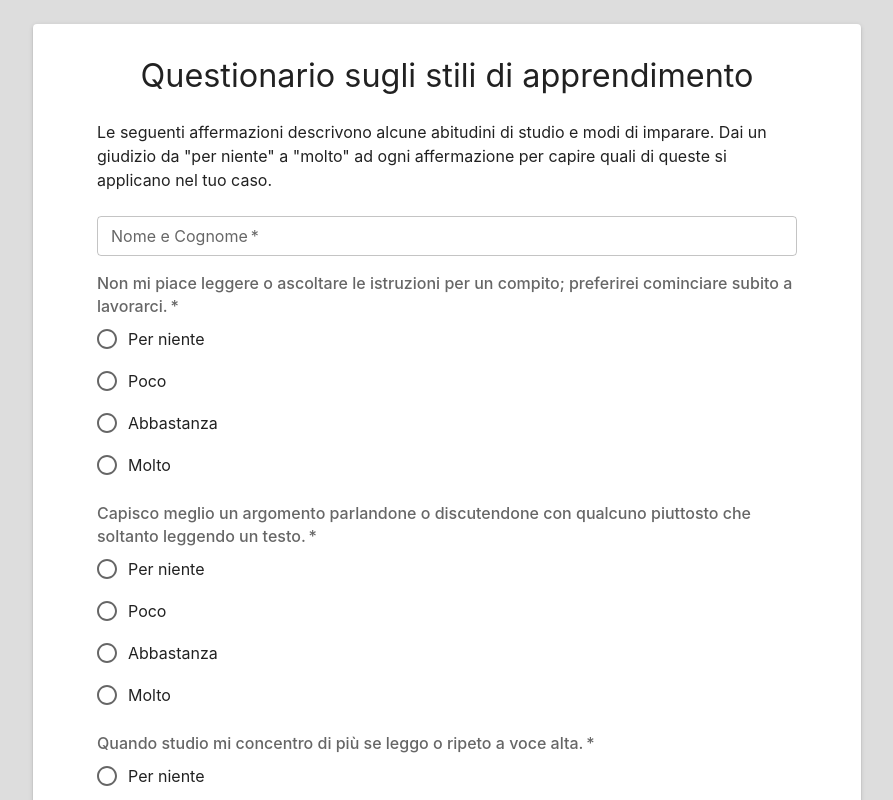
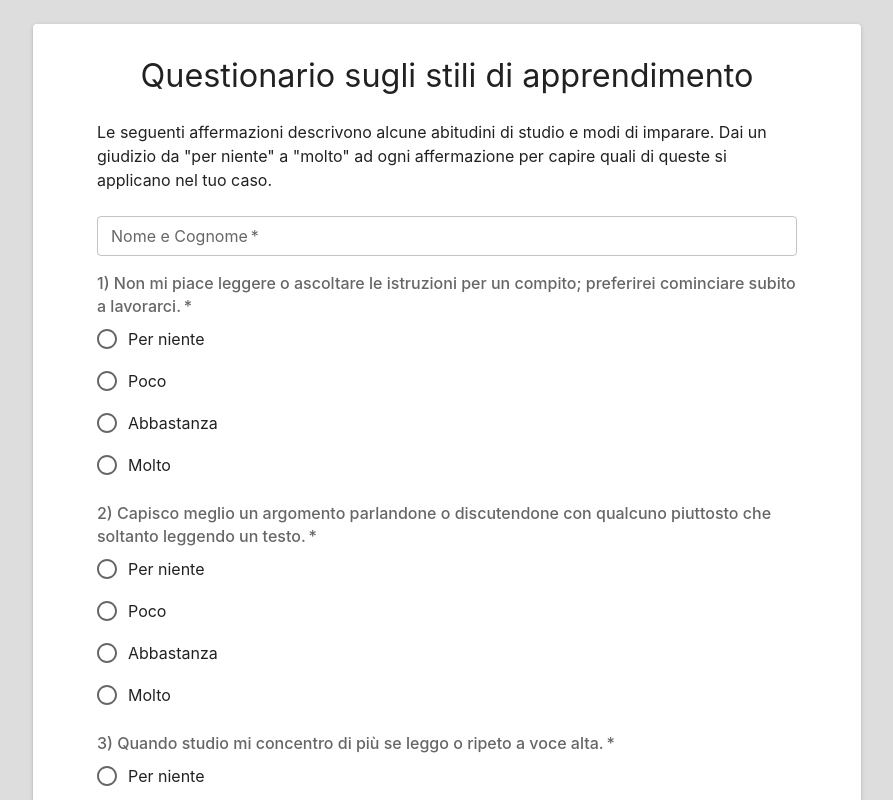
Before and after one commit to marcovidonis/form-stili-apprendimento, a React (Vite) app: page / in a window 1280 px wide. Shown: the top 800 px of the page, without its empty margins (193-1086 px from the left). Built offline with nearby package versions, Linux system fonts and the light colour scheme.

Commit message:
add question number

```diff
--- a/src/components/FormPage.jsx
+++ b/src/components/FormPage.jsx
@@ -107,10 +107,10 @@ function FormPage(props) {
           sx={{ mb: 2, width: '100%' }}
         />
 
-        {shuffledQuestions.map(({ subArea, id, text }) => (
+        {shuffledQuestions.map(({ subArea, id, text }, index) => (
           <FormControl required sx={classes.formControl} key={id}>
             <FormLabel id={`form-question-${id}`} sx={{ fontWeight: 500 }}>
-              {text}
+              {`${index + 1}) ${text}`}
             </FormLabel>
             <RadioGroup
               aria-labelledby={`form-question-${id}`}
```
